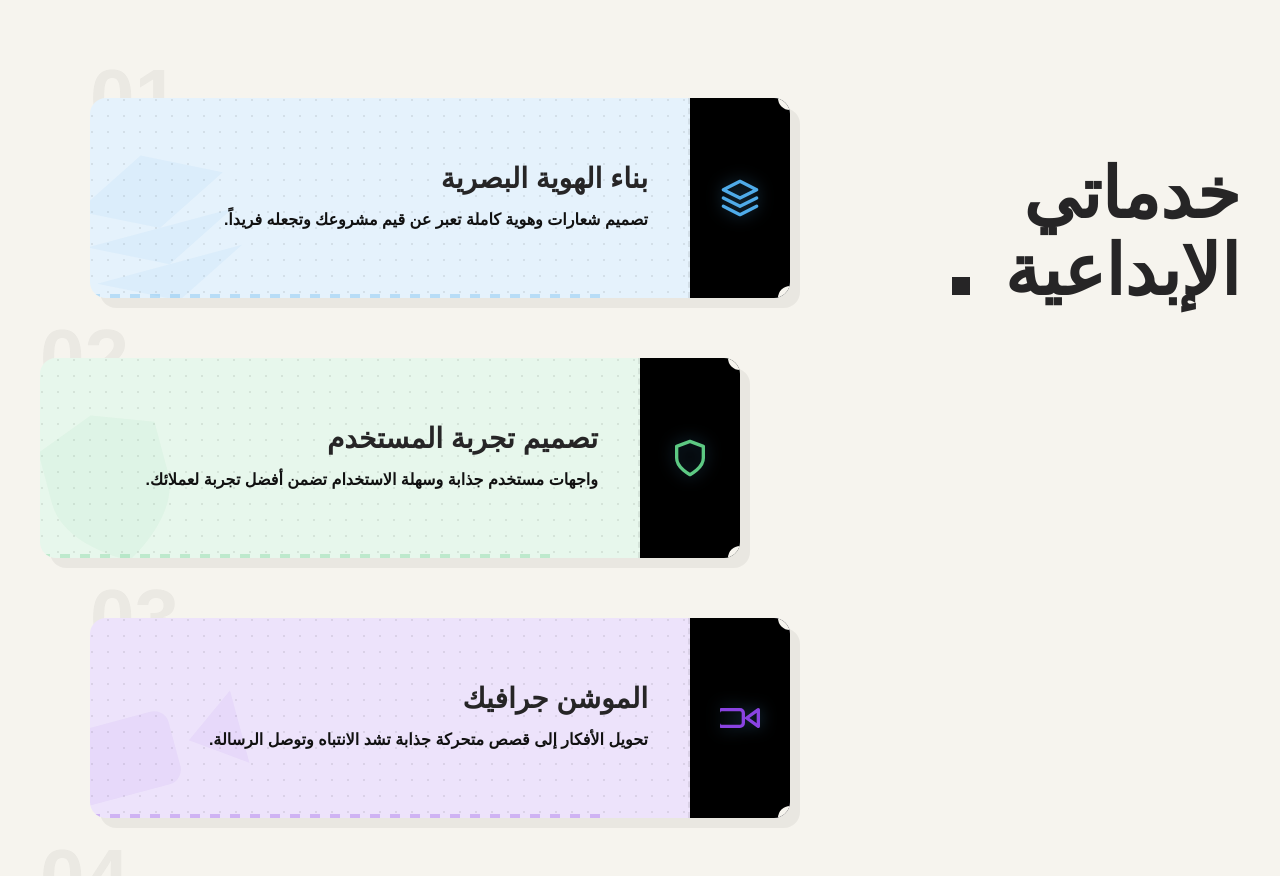
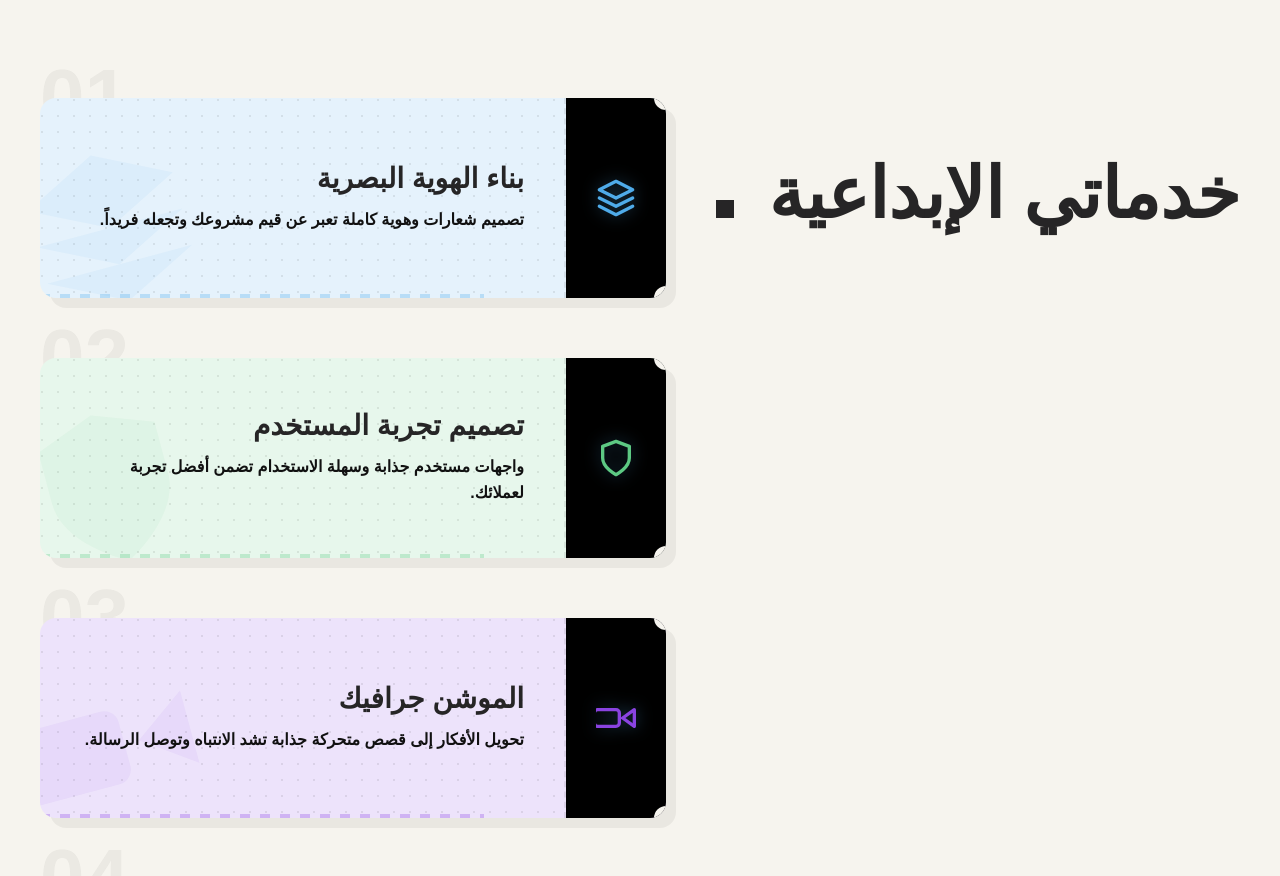
Before and after one commit to anas1yahia/mohammedi-portfolio, an Angular app: page /#ar in a window 1280 px wide. Shown: the part 2926-3802 px from the top of the page. Built offline with nearby package versions, Linux system fonts and the light colour scheme; no server answers; a web font is replaced by a local one.

Commit message:
chore: fix minor formatting issues in my-projects HTML template

```diff
--- a/src/app/my-services/my-services.css
+++ b/src/app/my-services/my-services.css
@@ -18,7 +18,6 @@
   gap: 50px;
 }
 .services-section .header-column {
-  flex: 0 0 400px;
   position: sticky;
   top: 150px;
 }
--- a/src/app/my-services/my-services.scss
+++ b/src/app/my-services/my-services.scss
@@ -19,7 +19,7 @@
   }
 
   .header-column {
-    flex: 0 0 400px;
+
     position: sticky;
     top: 150px;
 
```
Also changed, not shown: 1 other file (tests, documents, lock files or other folders).
